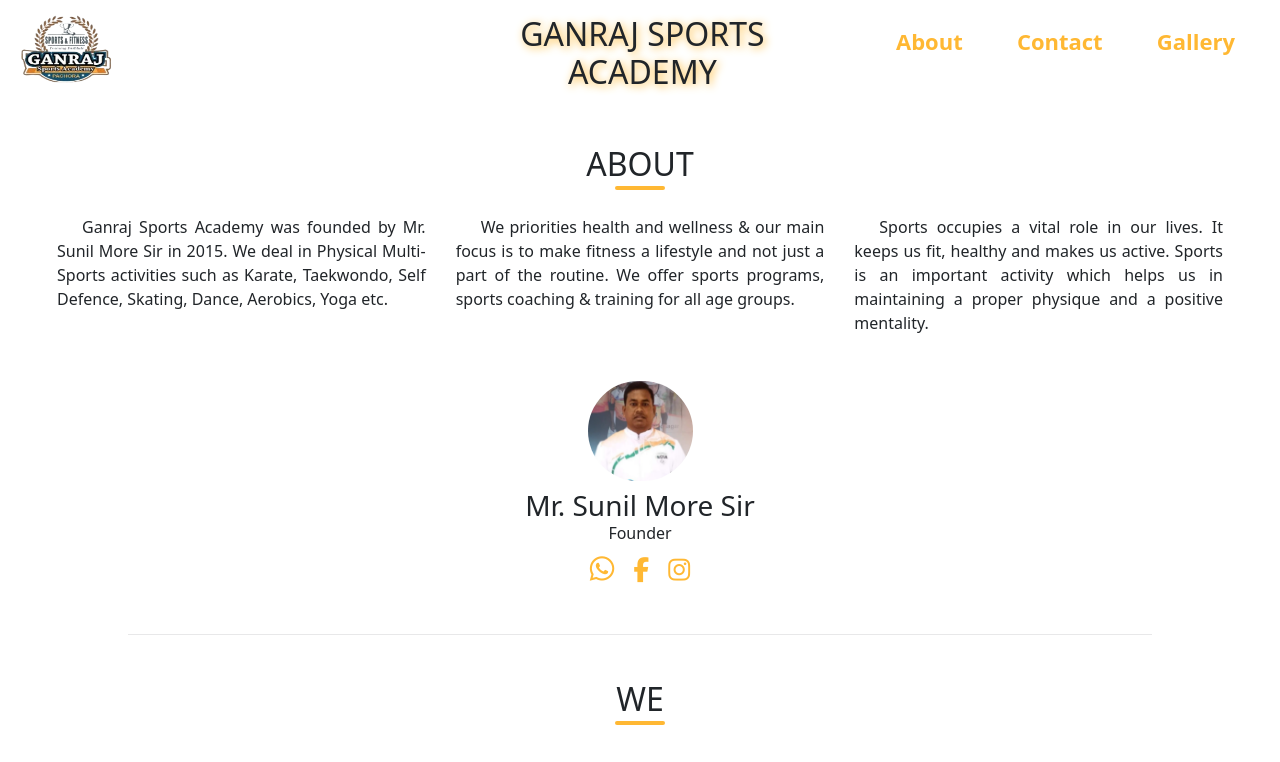
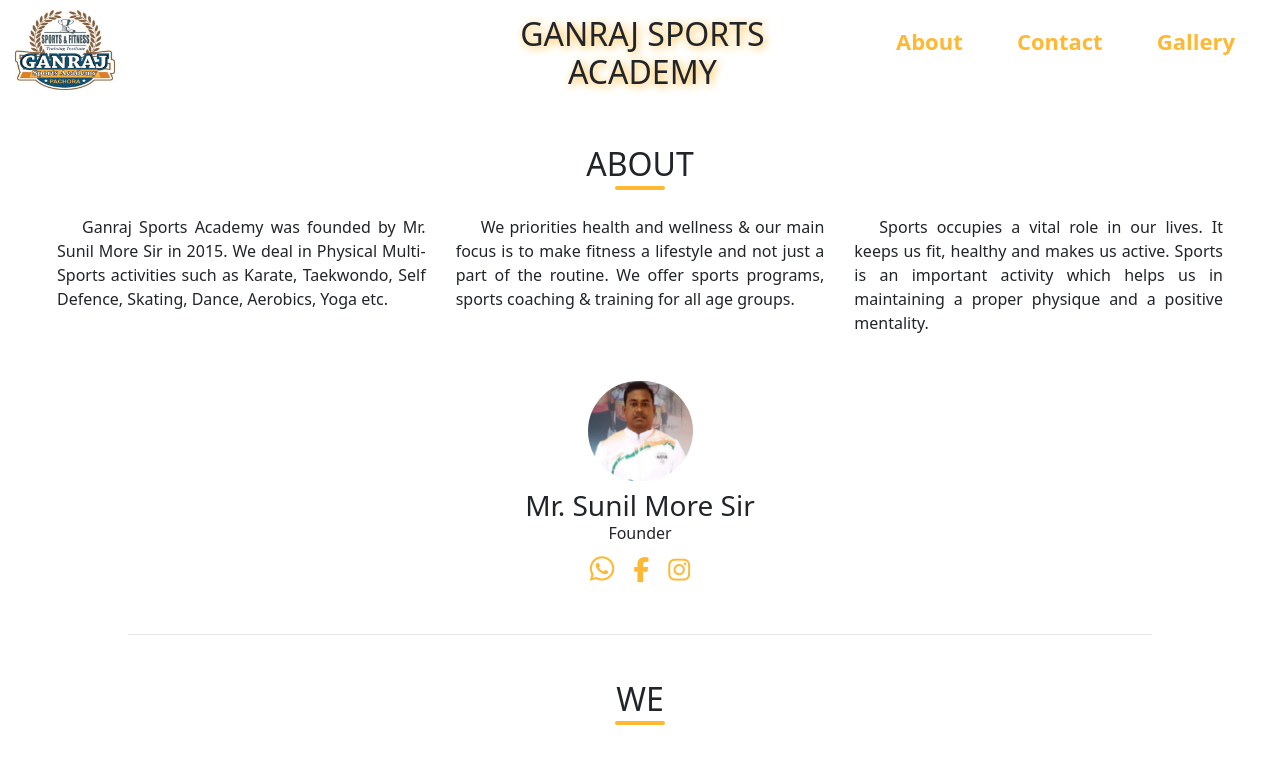
Before and after one commit to Kstech123/Gnrj, a plain HTML site: page index.html in a window 1280 px wide. Shown: the top 762 px of the page. Drawn offline with nearby package versions, Linux system fonts and the light colour scheme.

Commit message:
Update index.html

```diff
--- a/index.html
+++ b/index.html
@@ -18,7 +18,7 @@
 
     <div class="roo hdr">
         <div class="columng">
-            <div class="logo"><a href="#"><img src="img/logo.png" alt="Ganraj Sports Academy's logo" title="Home"></a></div>
+            <div class="logo"><a href="#"><img src="img/our-logo.jpg" alt="Ganraj Sports Academy's logo" title="Home"></a></div>
         </div>
         <div class="columng">
             <h1 style="text-align: center; margin-left: 5px;">GANRAJ SPORTS<BR>ACADEMY</h1>
```
